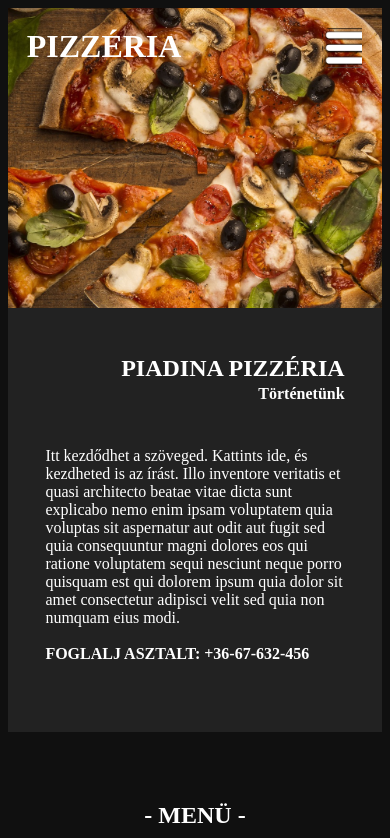
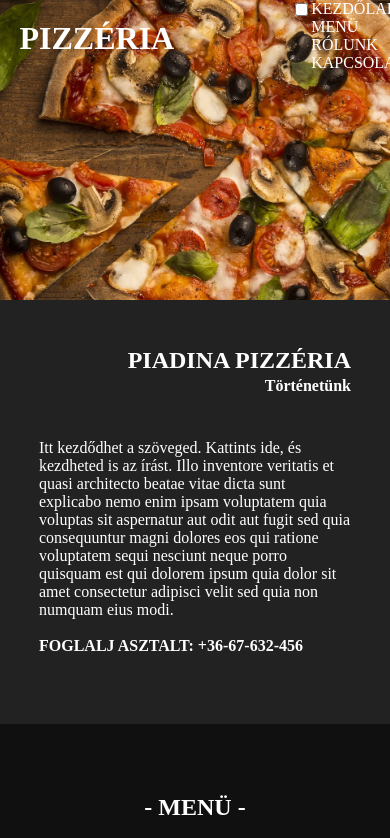
Before and after one commit to bzalan78/Pizzaoldal, a plain HTML site: page index.html in a window 390 px wide. Shown: the top 838 px of the page. Drawn offline with Linux system fonts and the light colour scheme.

Commit message:
body margó fix és reszponzív hamburger menü elkezdése

```diff
--- a/index.html
+++ b/index.html
@@ -14,10 +14,6 @@
 
 <div id="menu">
 
-
-
-
-
     <a class="linkk" href="index.html">KEZDŐLAP </a>
     <p class="linkk">/</p>
     <a class="linkk" href=""> MENÜ </a>
@@ -26,13 +22,25 @@
     <p class="linkk">/</p>
     <a class="linkk" href=""> KAPCSOLAT</a>
 </div>
-    <div id="hambmendiv"><button  id="hamb">
-       </button>
 
 
-    </div>
+    <label class="hamburger-menu">
+        <input type="checkbox">
+    </label>
+    <aside class="sidebar">
+        <nav>
+            <div>KEZDŐLAP</div>
+            <div>MENÜ</div>
+            <div>RÓLUNK</div>
+            <div>KAPCSOLAT</div>
+        </nav>
+    </aside>
+
+
 
     </header>
+
+
 
 <div id="tortenet">
     <div id="szeless">
--- a/pizza.css
+++ b/pizza.css
@@ -1,5 +1,6 @@
 body{
     background-color: rgb(16, 16,16);
+    margin: 0px;
 }
 header{
     background-image: url(képek/fejlec.jpg);
@@ -528,9 +529,9 @@ footer{
     #text6{
         padding-right: 4%;
     }
-    .text5{
+   /* .text5{
 
 
-    }
+    }*/
 
 }
```
